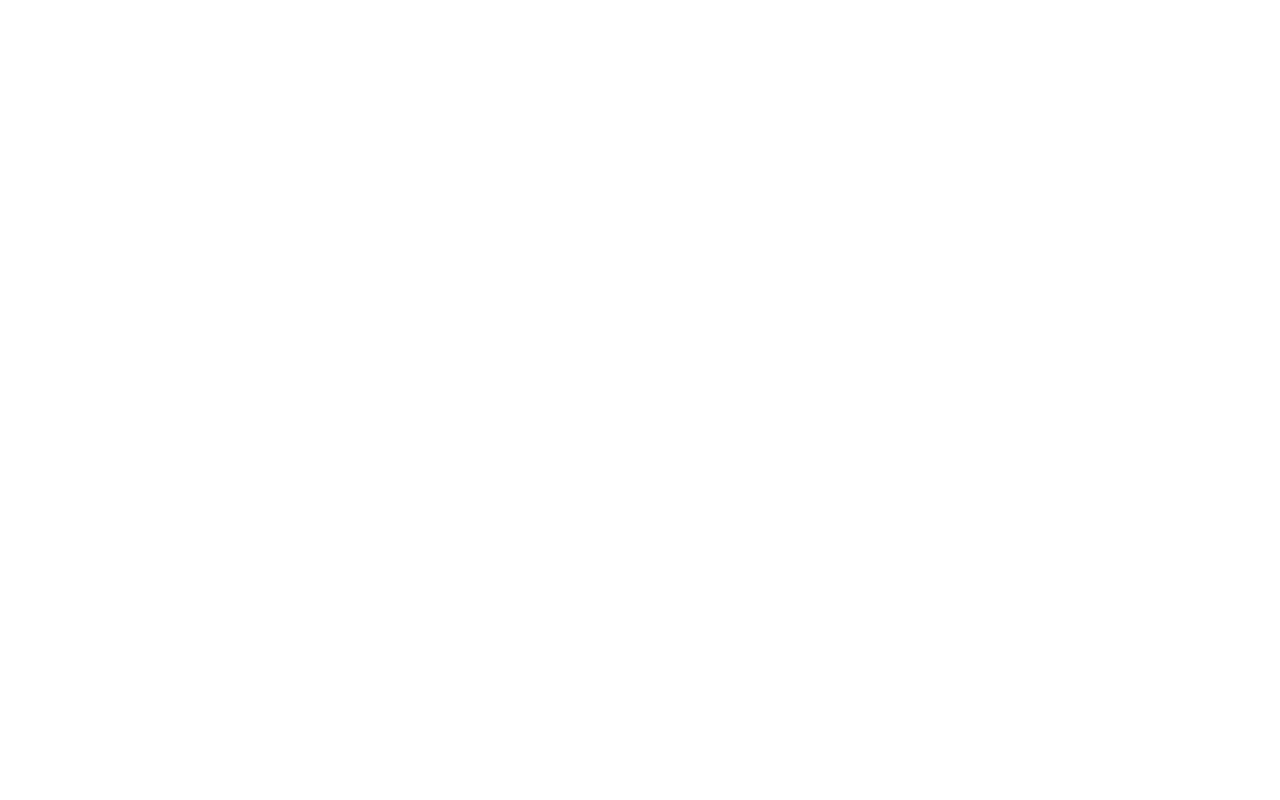
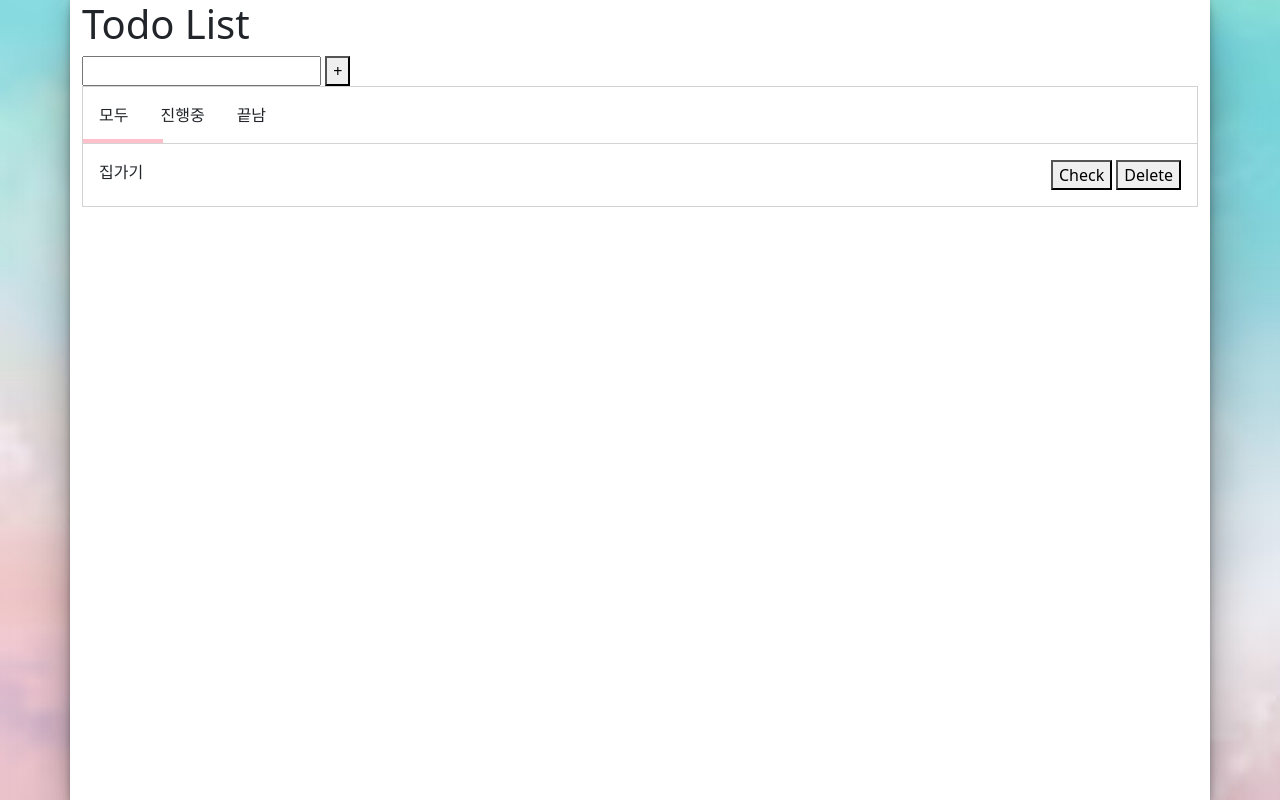
Before and after one commit to SpringDream0406/noonaToDo, a plain HTML site: page index.html in a window 1280 px wide. Drawn offline with nearby package versions, Linux system fonts and the light colour scheme.

Commit message:
1강 끝

```diff
--- a/index.html
+++ b/index.html
@@ -1,12 +1,53 @@
 <!DOCTYPE html>
 <html lang="en">
+
 <head>
     <meta charset="UTF-8">
     <meta http-equiv="X-UA-Compatible" content="IE=edge">
     <meta name="viewport" content="width=device-width, initial-scale=1.0">
     <title>Document</title>
+    <link href="https://cdn.jsdelivr.net/npm/bootstrap@5.3.2/dist/css/bootstrap.min.css" rel="stylesheet"
+        integrity="sha384-T3c6CoIi6uLrA9TneNEoa7RxnatzjcDSCmG1MXxSR1GAsXEV/Dwwykc2MPK8M2HN" crossorigin="anonymous">
+    <link rel="stylesheet" href="style.css">
 </head>
+
 <body>
+    <div class="container">
+        <h1>Todo List</h1>
+        <section class="input-area">
+            <input type="text">
+            <button>+</button>
+        </section>
 
+        <section class="task-area">
+            <div class="task-tabs">
+                <div id="under-line"></div>
+                <div>
+                    모두
+                </div>
+                <div>
+                    진행중
+                </div>
+                <div>
+                    끝남
+                </div>
+            </div>
+            <div>
+                <div class="task">
+                    <div>집가기</div>
+                    <div>
+                        <button>Check</button>
+                        <button>Delete</button>
+                    </div>
+                </div>
+            </div>
+        </section>
+    </div>
+
+    <script src="https://cdn.jsdelivr.net/npm/bootstrap@5.3.2/dist/js/bootstrap.bundle.min.js"
+        integrity="sha384-C6RzsynM9kWDrMNeT87bh95OGNyZPhcTNXj1NW7RuBCsyN/o0jlpcV8Qyq46cDfL"
+        crossorigin="anonymous"></script>
+    <script src="main.js"></script>
 </body>
+
 </html>
--- a/style.css
+++ b/style.css
@@ -0,0 +1,42 @@
+body {
+    margin: 0;
+    background-image: url("img/background.jpg");
+    background-repeat: no-repeat;
+    background-size: cover;
+}
+
+.container {
+    background-color: white;
+    min-height: 100vh;
+    box-shadow: rgba(0, 0, 0, 0.25) 0px 54px 55px, rgba(0, 0, 0, 0.12) 0px -12px 30px, rgba(0, 0, 0, 0.12) 0px 4px 6px, rgba(0, 0, 0, 0.17) 0px 12px 13px, rgba(0, 0, 0, 0.09) 0px -3px 5px;
+}
+
+.task-area{
+    border: 1px solid lightgray;
+}
+
+.task-tabs {
+    display: flex;
+    border-bottom: 1px solid lightgray;
+    position: relative;
+}
+
+.task-tabs div {
+    padding: 1em;
+}
+
+#under-line{
+    height: 4px;
+    background-color: pink;
+    position: absolute;
+    width: 80px;
+    left: 0px;
+    top: 52px;
+    padding: 0px;
+}
+
+.task{
+    display: flex;
+    justify-content: space-between;
+    padding: 1em;
+}
```
Also changed, not shown: img/background.jpg (added), 1 other file.
